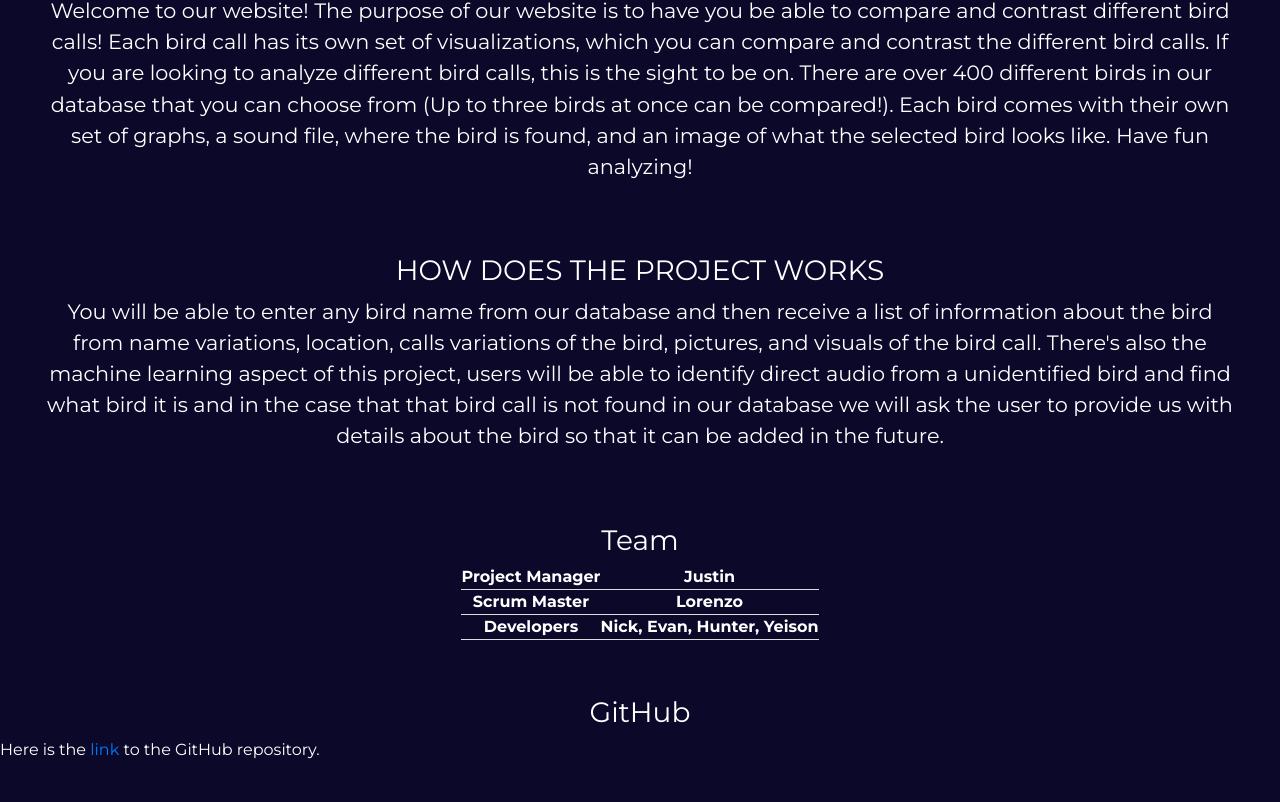
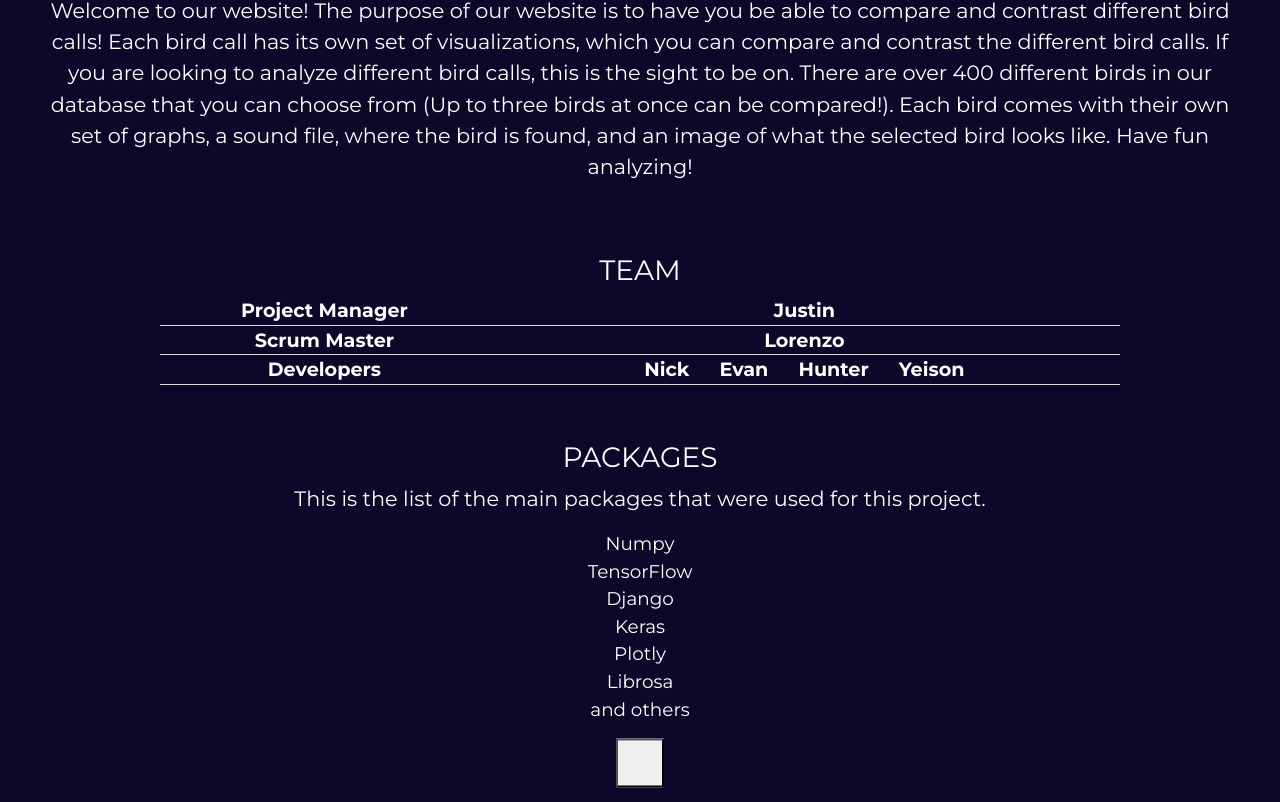
Before and after one commit to Schwar32/SE-Visual-Analytics, a React (Create React App) app in the folder reactapp/: page /About in a window 1280 px wide. Shown: the part 349-1151 px from the top of the page. Before the commit the page ends 1127 px from the top, so only its background shows below. Built offline with nearby package versions, Linux system fonts and the light colour scheme.

Commit message:
Optimized About page with css about file.

```diff
--- a/reactapp/src/pages/About.js
+++ b/reactapp/src/pages/About.js
@@ -6,6 +6,7 @@ function About() {
   return (
     <div>
       <Navbar />
+
       <div>
         <h1>ABOUT THIS PROJECT</h1>
         <p className="pi">
@@ -21,21 +22,7 @@ function About() {
         </p>
       </div>
 
-      <div>
-        <h3>HOW DOES THE PROJECT WORKS</h3>
-        <p className="pi">
-          You will be able to enter any bird name from our database and then
-          receive a list of information about the bird from name variations,
-          location, calls variations of the bird, pictures, and visuals of the
-          bird call. There's also the machine learning aspect of this project,
-          users will be able to identify direct audio from a unidentified bird
-          and find what bird it is and in the case that that bird call is not
-          found in our database we will ask the user to provide us with details
-          about the bird so that it can be added in the future.
-        </p>
-      </div>
-
-      <h3>Team</h3>
+      <h3>TEAM</h3>
 
       <table>
         <tr>
@@ -50,17 +37,34 @@ function About() {
 
         <tr>
           <th>Developers</th>
-          <th>Nick, Evan, Hunter, Yeison</th>
+          <th>Nick &emsp; Evan &emsp; Hunter &emsp; Yeison</th>
         </tr>
       </table>
 
       <div>
-        <h3>GitHub</h3>
-        <p>
-          Here is the{" "}
-          <a href="https://github.com/Schwar32/SE-Visual-Analytics.git">link</a>{" "}
-          to the GitHub repository.
+        <h3>PACKAGES</h3>
+        <p className="pi">
+          This is the list of the main packages that were used for this project.
         </p>
+
+        <ul className="list">
+          <li>Numpy</li>
+          <li>TensorFlow</li>
+          <li>Django</li>
+          <li>Keras</li>
+          <li>Plotly</li>
+          <li>Librosa</li>
+          <li>and others</li>
+        </ul>
+      </div>
+      <br></br>
+      <div className="center">
+        <button>
+          <a
+            href="https://github.com/Schwar32/SE-Visual-Analytics.git"
+            className="fa fa-Github"
+          ></a>
+        </button>
       </div>
     </div>
   );
--- a/reactapp/src/styles/About.css
+++ b/reactapp/src/styles/About.css
@@ -16,15 +16,48 @@ h3 {
   padding-top: 2em !important;
 }
 
-table{
+table {
   border: 0px solid;
   margin-left: auto !important;
   margin-right: auto !important;
-
+  width: 75%;
 }
 
-th{
+th {
   border-bottom: 1px solid #ddd;
   text-align: center;
+  font-size: 120%;
+}
 
+.list {
+  list-style-type: none;
+  text-align: center;
+  font-size: 115%;
 }
+
+.fa {
+  padding: 20px;
+  font-size: 30px;
+  width: 50px;
+  text-align: center;
+  text-decoration: none;
+  margin: 5px 2px;
+}
+
+.center {
+  margin: 0;
+  position: absolute;
+  top: -50;
+  left: 50%;
+  -ms-transform: translate(-50%, -50%);
+  transform: translate(-50%, -50%);
+}
+
+.fa:hover {
+  opacity: 0.7;
+}
+
+.fa-github {
+  background: black;
+  color: white;
+}
```
